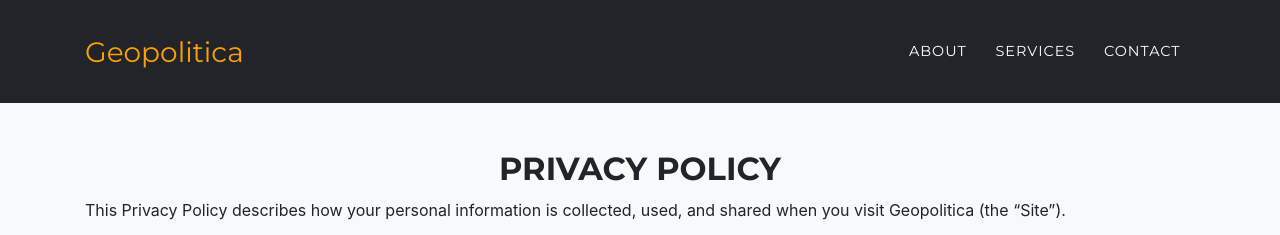
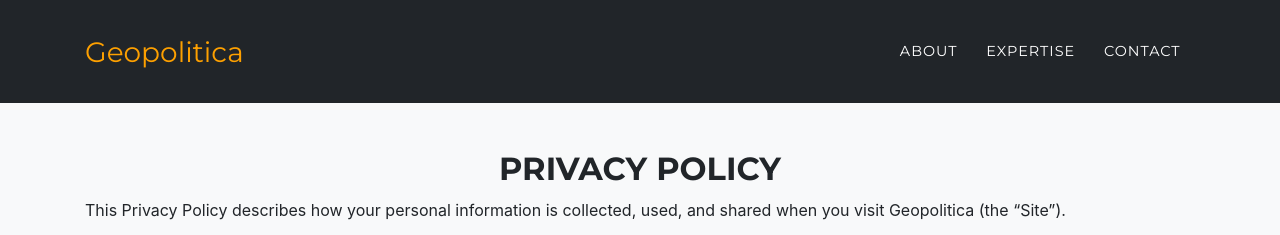
Before and after one commit to Geopolitica/geopolitica.github.io, a Jekyll site: the page built from legal.md, in a window 1280 px wide. Shown: the top 235 px of the page. Built offline with Jekyll 4.4.1, drawn with Linux system fonts in a browser that asks for light colours; some web fonts are replaced.

Commit message:
Fixes menu bar

```diff
--- a/_data/navigation.yml
+++ b/_data/navigation.yml
@@ -2,7 +2,7 @@ nav:
   - title: "About"
     section: about
 
-  - title: "Services"
+  - title: "Expertise"
     section: services
 
   - title: "Contact"
```
